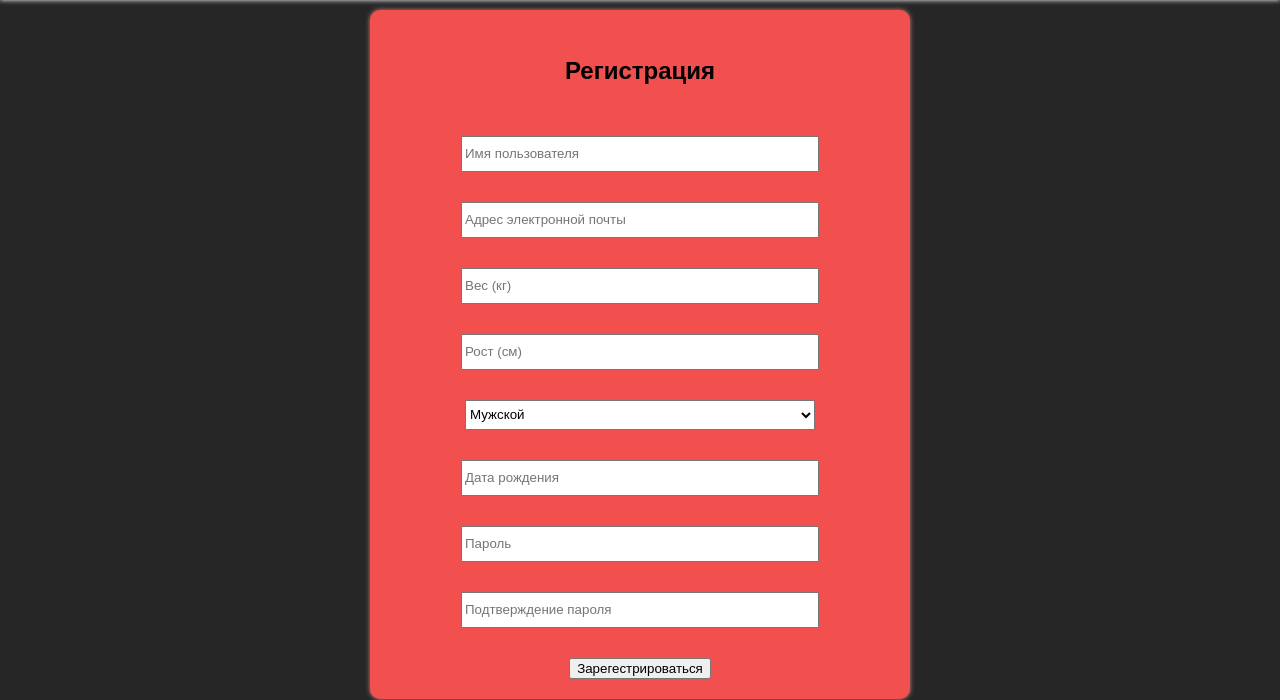
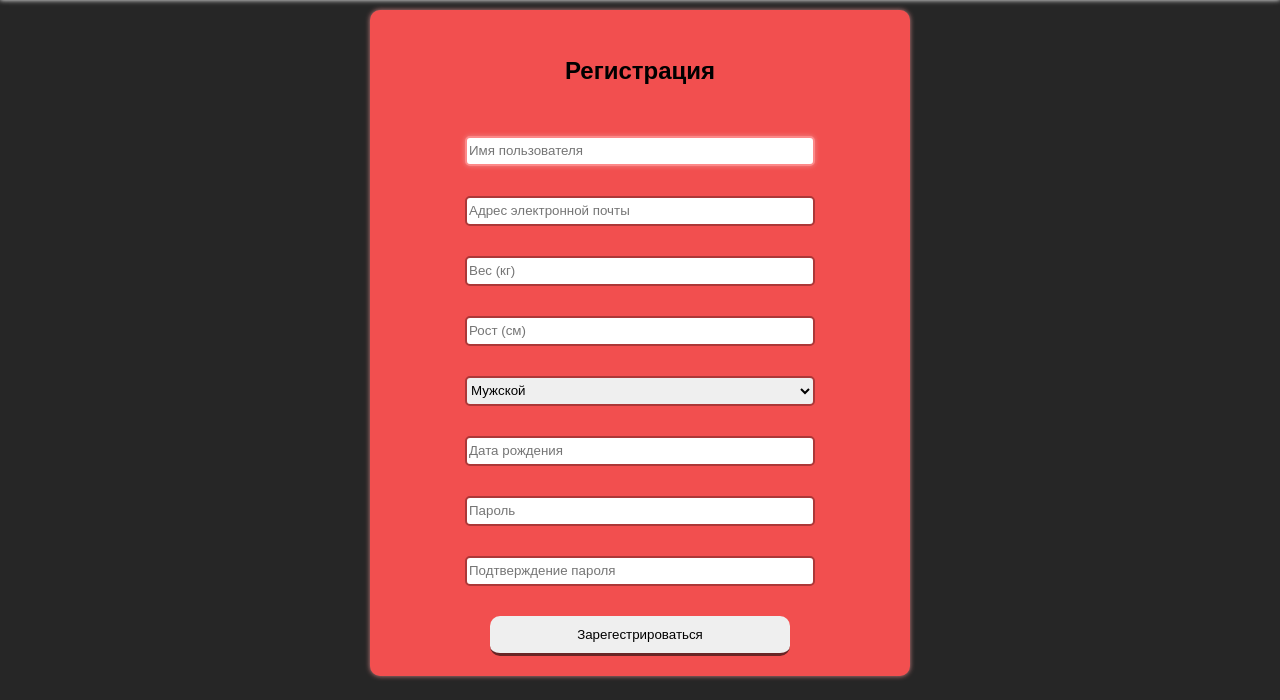
Before and after one commit to Rodionpon/django-trainsite, a Django app: page /users/signup/ in a window 1280 px wide. Shown: the part 100-800 px from the top of the page. Run offline with Django 5.2, Linux system fonts and the light colour scheme; some web fonts are replaced.

Commit message:
стилизовал регитрацию еще раз

```diff
--- a/users/static/css/signup.css
+++ b/users/static/css/signup.css
@@ -23,7 +23,16 @@ form{
 input{
     width: 350px;
     height: 30px;
-    outline: rgb(242, 79, 228);
+    outline: none;
+    box-sizing:border-box;
+    border-radius: 5px;
+    border: 2px solid rgb(172, 56, 56);
+    transition: 0.5s;
+}
+input:focus{
+    border: 2px solid rgb(253, 137, 137);
+    transition: 1s;
+    box-shadow:0 0 5px rgb(238, 135, 135) ;
 }
 label{
     display: none;
@@ -37,4 +46,20 @@ h2{
 select{
     width: 350px;
     height: 30px;
+    box-sizing:border-box;
+    border-radius: 5px;
+    outline: none;
+    border: 2px solid rgb(172, 56, 56);
 }
+button{
+    width: 300px;
+    height: 40px;
+    border: none;
+    border-radius: 10px;
+    border-bottom: 3px solid rgb(105, 37, 37);
+    cursor: pointer;
+}
+button:active{
+    border-bottom: none;
+    box-shadow: 0 0 10px inset rgb(65, 53, 53);
+}
```
